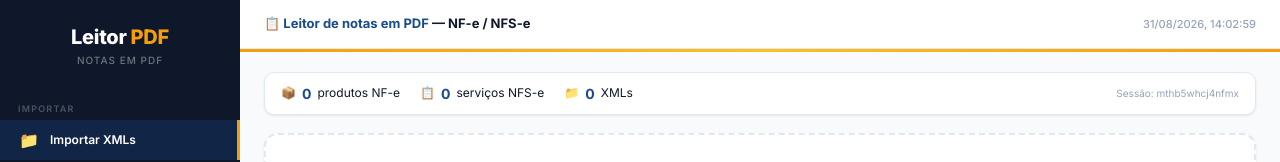
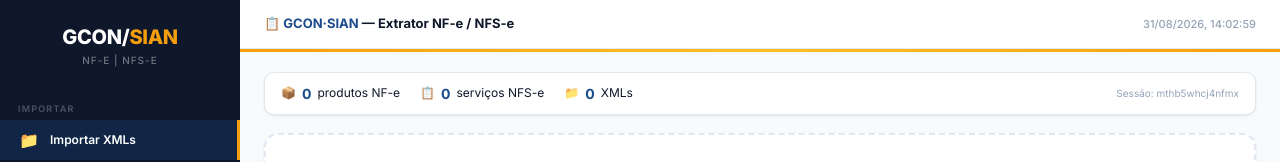
Before and after one commit to codebyanalu/leitor-xml-web, a plain HTML site: page index.html in a window 1280 px wide. Shown: the top 162 px of the page. Drawn offline with nearby package versions, Linux system fonts and the light colour scheme; a script that the page names is missing.

Commit message:
fix: Mudando para nome anterior

```diff
--- a/index.html
+++ b/index.html
@@ -3,7 +3,7 @@
 <head>
 <meta charset="UTF-8">
 <meta name="viewport" content="width=device-width, initial-scale=1.0">
-<title>Leitor de notas em PDF — NF-e / NFS-e</title>
+<title>GCON/SIAN — NF-e / NFS-e</title>
 <script src="https://cdn.jsdelivr.net/npm/chart.js@4.4.7/dist/chart.umd.min.js"></script>
 <script src="https://cdn.jsdelivr.net/npm/xlsx@0.18.5/dist/xlsx.full.min.js"></script>
 <script src="https://cdnjs.cloudflare.com/ajax/libs/pdf.js/3.11.174/pdf.min.js"></script>
@@ -196,7 +196,7 @@ body{font-family:'Inter','Segoe UI',system-ui,sans-serif;background:var(--surfac
 <div id="loading-overlay"><div id="loading-box"><div class="spinner"></div><p id="loading-msg">Processando...</p></div></div>
 
 <nav id="sidebar">
-  <div id="logo"><h1>Leitor<span> PDF</span></h1><p>Notas em PDF</p></div>
+  <div id="logo"><h1>GCON/<span>SIAN</span></h1><p>NF-e | NFS-e</p></div>
   <div class="nav-section">IMPORTAR</div>
   <button class="nav-btn active" data-tab="importar"><span class="icon">📁</span><span>Importar XMLs</span></button>
   <div class="nav-section">FERRAMENTAS</div>
@@ -214,7 +214,7 @@ body{font-family:'Inter','Segoe UI',system-ui,sans-serif;background:var(--surfac
 </nav>
 
 <div id="main">
-  <div id="topbar"><h2>📋 <span>Leitor de notas em PDF</span> — NF-e / NFS-e</h2><span class="hora" id="hora"></span></div>
+  <div id="topbar"><h2>📋 <span>GCON·SIAN</span> — Extrator NF-e / NFS-e</h2><span class="hora" id="hora"></span></div>
   <div id="accent-bar"></div>
   <div id="content">
     <div id="status-bar">
@@ -391,7 +391,7 @@ body{font-family:'Inter','Segoe UI',system-ui,sans-serif;background:var(--surfac
 
 <script>
 'use strict';
-console.log('Leitor de notas em PDF iniciado');
+console.log('GCON/SIAN iniciado');
 
 // ═══ DATA ═══
 const DB={nfe:[],nfse:[],arquivos:0,sessaoId:Date.now().toString(36)+Math.random().toString(36).slice(2,8)};
@@ -1161,7 +1161,7 @@ document.getElementById('upload-area').addEventListener('drop',e=>{e.preventDefa
 // ═══ START ═══
 function tick(){document.getElementById('hora').textContent=agora();setTimeout(tick,1000)}
 tick();updateStatus();
-console.log('Leitor de notas em PDF pronto. DB:',DB.sessaoId);
+console.log('GCON/SIAN pronto. DB:',DB.sessaoId);
 
 // ═══ SEPARADOR DE PDF ═══
 pdfjsLib.GlobalWorkerOptions.workerSrc = 'https://cdnjs.cloudflare.com/ajax/libs/pdf.js/3.11.174/pdf.worker.min.js';
```
